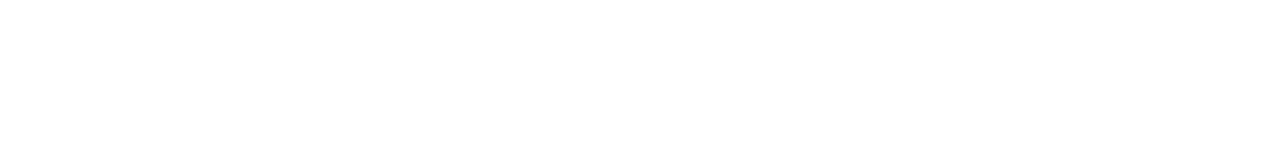
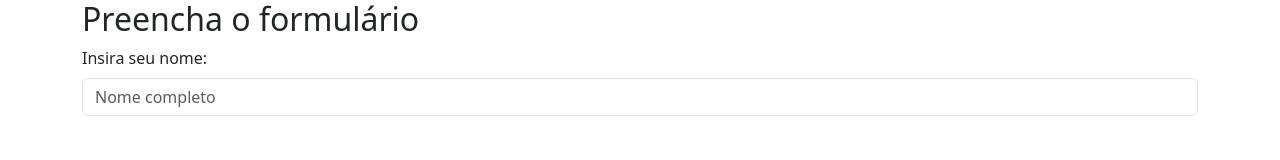
Before and after one commit to DouglasLopesDRL/curso_ebac_exercicios, a plain HTML site: page index.html in a window 1280 px wide. Drawn offline with nearby package versions, Linux system fonts and the light colour scheme.

Commit message:
criando um formulário com bootstrap

```diff
--- a/index.html
+++ b/index.html
@@ -4,8 +4,19 @@
     <meta charset="UTF-8">
     <meta name="viewport" content="width=device-width, initial-scale=1.0">
     <title>Formulario Com Bootstrap</title>
+    <link rel="stylesheet" href="https://cdn.jsdelivr.net/npm/bootstrap@5.3.8/dist/css/bootstrap.min.css">
 </head>
 <body>
-
+    <div class="container">
+        <div class="row">
+            <div class="col">
+                <h2>Preencha o formulário</h2>
+                <form>
+                    <label for="nome" class="form-label">Insira seu nome:</label>
+                    <input type="text" id="nome" class="form-control" placeholder="Nome completo">
+                </form>
+            </div>
+        </div>
+    </div>
 </body>
 </html>
```
